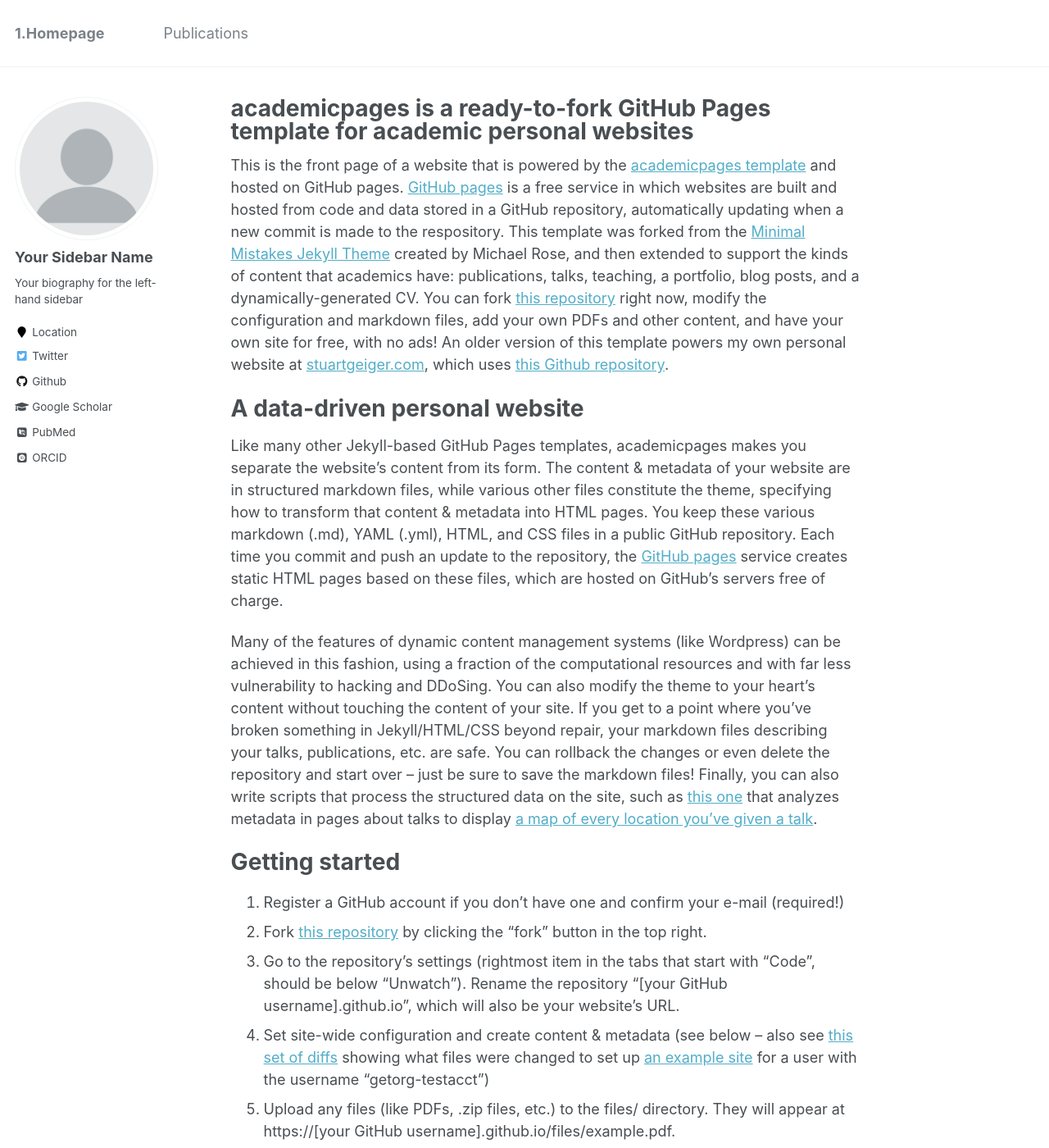
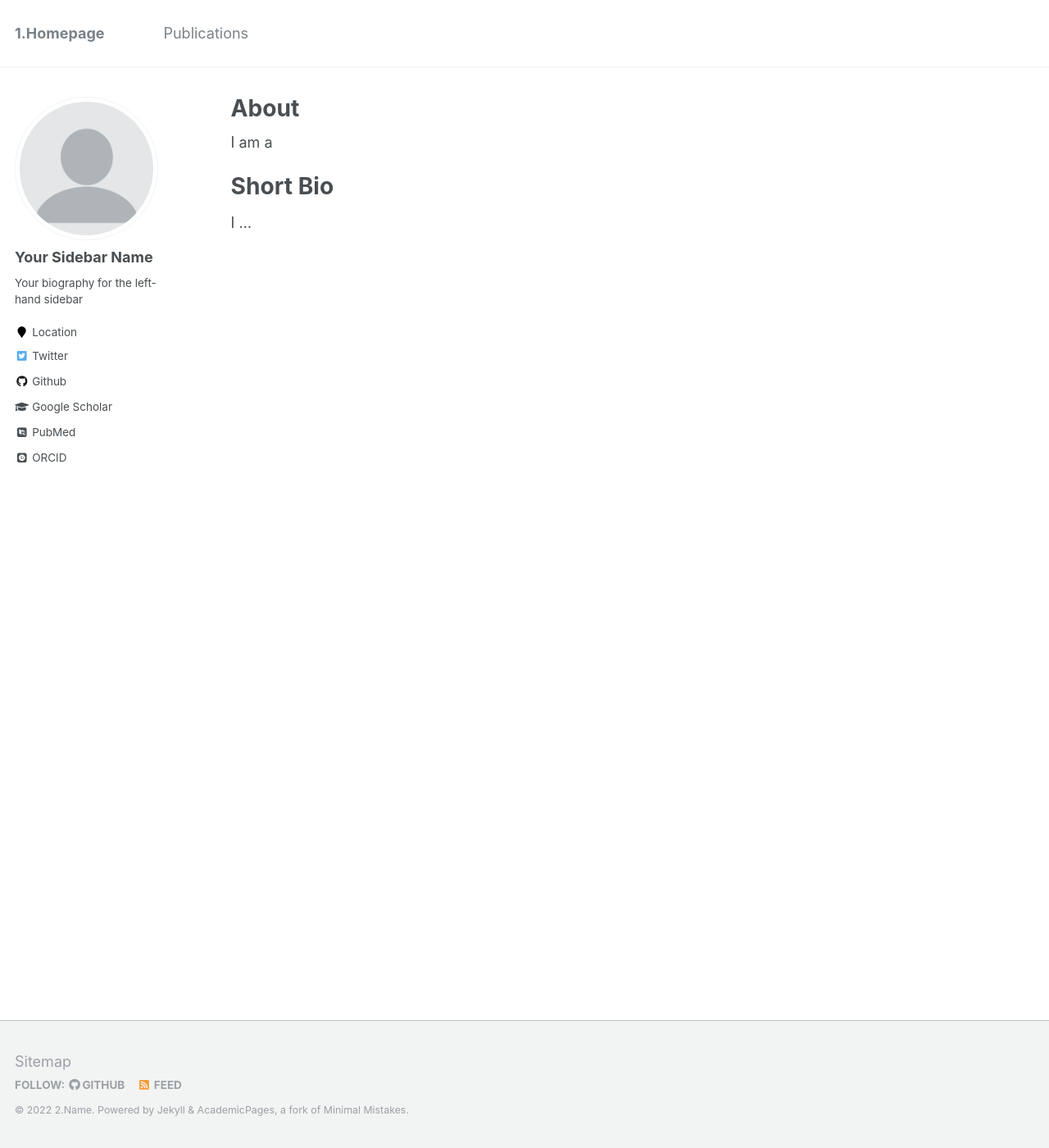
Before and after one commit to shaojiawei07/shaojiawei07.github.io, a Jekyll site: the page built from _pages/about.md, in a window 1280 px wide and 1400 px high. Shown: the whole window at 82% size. Built offline with Jekyll 4.4.1, drawn with Linux system fonts in a browser that asks for light colours; some web fonts are replaced; some of the changed text lies outside the part shown.

Commit message:
Update about.md

```diff
--- a/_pages/about.md
+++ b/_pages/about.md
@@ -1,6 +1,6 @@
 ---
 permalink: /
-title: "academicpages is a ready-to-fork GitHub Pages template for academic personal websites"
+title: "About"
 excerpt: "About me"
 author_profile: true
 redirect_from:
@@ -8,32 +8,35 @@
   - /about.html
 ---
 
-This is the front page of a website that is powered by the [academicpages template](https://github.com/academicpages/academicpages.github.io) and hosted on GitHub pages. [GitHub pages](https://pages.github.com) is a free service in which websites are built and hosted from code and data stored in a GitHub repository, automatically updating when a new commit is made to the respository. This template was forked from the [Minimal Mistakes Jekyll Theme](https://mmistakes.github.io/minimal-mistakes/) created by Michael Rose, and then extended to support the kinds of content that academics have: publications, talks, teaching, a portfolio, blog posts, and a dynamically-generated CV. You can fork [this repository](https://github.com/academicpages/academicpages.github.io) right now, modify the configuration and markdown files, add your own PDFs and other content, and have your own site for free, with no ads! An older version of this template powers my own personal website at [stuartgeiger.com](http://stuartgeiger.com), which uses [this Github repository](https://github.com/staeiou/staeiou.github.io).
+<!-- This is the front page of a website that is powered by the [academicpages template](https://github.com/academicpages/academicpages.github.io) and hosted on GitHub pages. [GitHub pages](https://pages.github.com) is a free service in which websites are built and hosted from code and data stored in a GitHub repository, automatically updating when a new commit is made to the respository. This template was forked from the [Minimal Mistakes Jekyll Theme](https://mmistakes.github.io/minimal-mistakes/) created by Michael Rose, and then extended to support the kinds of content that academics have: publications, talks, teaching, a portfolio, blog posts, and a dynamically-generated CV. You can fork [this repository](https://github.com/academicpages/academicpages.github.io) right now, modify the configuration and markdown files, add your own PDFs and other content, and have your own site for free, with no ads! An older version of this template powers my own personal website at [stuartgeiger.com](http://stuartgeiger.com), which uses [this Github repository](https://github.com/staeiou/staeiou.github.io). -->
 
-A data-driven personal website
+I am a
+
+Short Bio
 ======
-Like many other Jekyll-based GitHub Pages templates, academicpages makes you separate the website's content from its form. The content & metadata of your website are in structured markdown files, while various other files constitute the theme, specifying how to transform that content & metadata into HTML pages. You keep these various markdown (.md), YAML (.yml), HTML, and CSS files in a public GitHub repository. Each time you commit and push an update to the repository, the [GitHub pages](https://pages.github.com/) service creates static HTML pages based on these files, which are hosted on GitHub's servers free of charge.
+I ...
+<!-- Like many other Jekyll-based GitHub Pages templates, academicpages makes you separate the website's content from its form. The content & metadata of your website are in structured markdown files, while various other files constitute the theme, specifying how to transform that content & metadata into HTML pages. You keep these various markdown (.md), YAML (.yml), HTML, and CSS files in a public GitHub repository. Each time you commit and push an update to the repository, the [GitHub pages](https://pages.github.com/) service creates static HTML pages based on these files, which are hosted on GitHub's servers free of charge. -->
 
-Many of the features of dynamic content management systems (like Wordpress) can be achieved in this fashion, using a fraction of the computational resources and with far less vulnerability to hacking and DDoSing. You can also modify the theme to your heart's content without touching the content of your site. If you get to a point where you've broken something in Jekyll/HTML/CSS beyond repair, your markdown files describing your talks, publications, etc. are safe. You can rollback the changes or even delete the repository and start over -- just be sure to save the markdown files! Finally, you can also write scripts that process the structured data on the site, such as [this one](https://github.com/academicpages/academicpages.github.io/blob/master/talkmap.ipynb) that analyzes metadata in pages about talks to display [a map of every location you've given a talk](https://academicpages.github.io/talkmap.html).
+<!-- Many of the features of dynamic content management systems (like Wordpress) can be achieved in this fashion, using a fraction of the computational resources and with far less vulnerability to hacking and DDoSing. You can also modify the theme to your heart's content without touching the content of your site. If you get to a point where you've broken something in Jekyll/HTML/CSS beyond repair, your markdown files describing your talks, publications, etc. are safe. You can rollback the changes or even delete the repository and start over -- just be sure to save the markdown files! Finally, you can also write scripts that process the structured data on the site, such as [this one](https://github.com/academicpages/academicpages.github.io/blob/master/talkmap.ipynb) that analyzes metadata in pages about talks to display [a map of every location you've given a talk](https://academicpages.github.io/talkmap.html). -->
 
-Getting started
+<!-- Getting started
 ======
 1. Register a GitHub account if you don't have one and confirm your e-mail (required!)
 1. Fork [this repository](https://github.com/academicpages/academicpages.github.io) by clicking the "fork" button in the top right.
 1. Go to the repository's settings (rightmost item in the tabs that start with "Code", should be below "Unwatch"). Rename the repository "[your GitHub username].github.io", which will also be your website's URL.
 1. Set site-wide configuration and create content & metadata (see below -- also see [this set of diffs](http://archive.is/3TPas) showing what files were changed to set up [an example site](https://getorg-testacct.github.io) for a user with the username "getorg-testacct")
 1. Upload any files (like PDFs, .zip files, etc.) to the files/ directory. They will appear at https://[your GitHub username].github.io/files/example.pdf.
-1. Check status by going to the repository settings, in the "GitHub pages" section
+1. Check status by going to the repository settings, in the "GitHub pages" section -->
 
-Site-wide configuration
+<!-- Site-wide configuration
 ------
 The main configuration file for the site is in the base directory in [_config.yml](https://github.com/academicpages/academicpages.github.io/blob/master/_config.yml), which defines the content in the sidebars and other site-wide features. You will need to replace the default variables with ones about yourself and your site's github repository. The configuration file for the top menu is in [_data/navigation.yml](https://github.com/academicpages/academicpages.github.io/blob/master/_data/navigation.yml). For example, if you don't have a portfolio or blog posts, you can remove those items from that navigation.yml file to remove them from the header.
 
 Create content & metadata
 ------
-For site content, there is one markdown file for each type of content, which are stored in directories like _publications, _talks, _posts, _teaching, or _pages. For example, each talk is a markdown file in the [_talks directory](https://github.com/academicpages/academicpages.github.io/tree/master/_talks). At the top of each markdown file is structured data in YAML about the talk, which the theme will parse to do lots of cool stuff. The same structured data about a talk is used to generate the list of talks on the [Talks page](https://academicpages.github.io/talks), each [individual page](https://academicpages.github.io/talks/2012-03-01-talk-1) for specific talks, the talks section for the [CV page](https://academicpages.github.io/cv), and the [map of places you've given a talk](https://academicpages.github.io/talkmap.html) (if you run this [python file](https://github.com/academicpages/academicpages.github.io/blob/master/talkmap.py) or [Jupyter notebook](https://github.com/academicpages/academicpages.github.io/blob/master/talkmap.ipynb), which creates the HTML for the map based on the contents of the _talks directory).
+For site content, there is one markdown file for each type of content, which are stored in directories like _publications, _talks, _posts, _teaching, or _pages. For example, each talk is a markdown file in the [_talks directory](https://github.com/academicpages/academicpages.github.io/tree/master/_talks). At the top of each markdown file is structured data in YAML about the talk, which the theme will parse to do lots of cool stuff. The same structured data about a talk is used to generate the list of talks on the [Talks page](https://academicpages.github.io/talks), each [individual page](https://academicpages.github.io/talks/2012-03-01-talk-1) for specific talks, the talks section for the [CV page](https://academicpages.github.io/cv), and the [map of places you've given a talk](https://academicpages.github.io/talkmap.html) (if you run this [python file](https://github.com/academicpages/academicpages.github.io/blob/master/talkmap.py) or [Jupyter notebook](https://github.com/academicpages/academicpages.github.io/blob/master/talkmap.ipynb), which creates the HTML for the map based on the contents of the _talks directory). -->
 
-**Markdown generator**
+<!-- **Markdown generator**
 
 I have also created [a set of Jupyter notebooks](https://github.com/academicpages/academicpages.github.io/tree/master/markdown_generator
 ) that converts a CSV containing structured data about talks or presentations into individual markdown files that will be properly formatted for the academicpages template. The sample CSVs in that directory are the ones I used to create my own personal website at stuartgeiger.com. My usual workflow is that I keep a spreadsheet of my publications and talks, then run the code in these notebooks to generate the markdown files, then commit and push them to the GitHub repository.
@@ -48,3 +51,4 @@
 For more info
 ------
 More info about configuring academicpages can be found in [the guide](https://academicpages.github.io/markdown/). The [guides for the Minimal Mistakes theme](https://mmistakes.github.io/minimal-mistakes/docs/configuration/) (which this theme was forked from) might also be helpful.
+ -->
```
